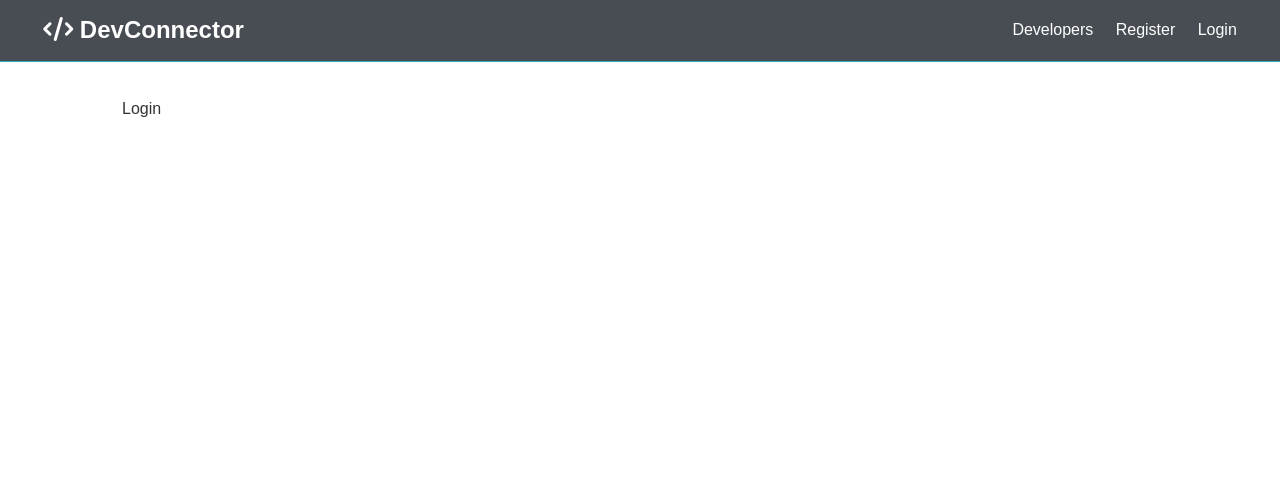
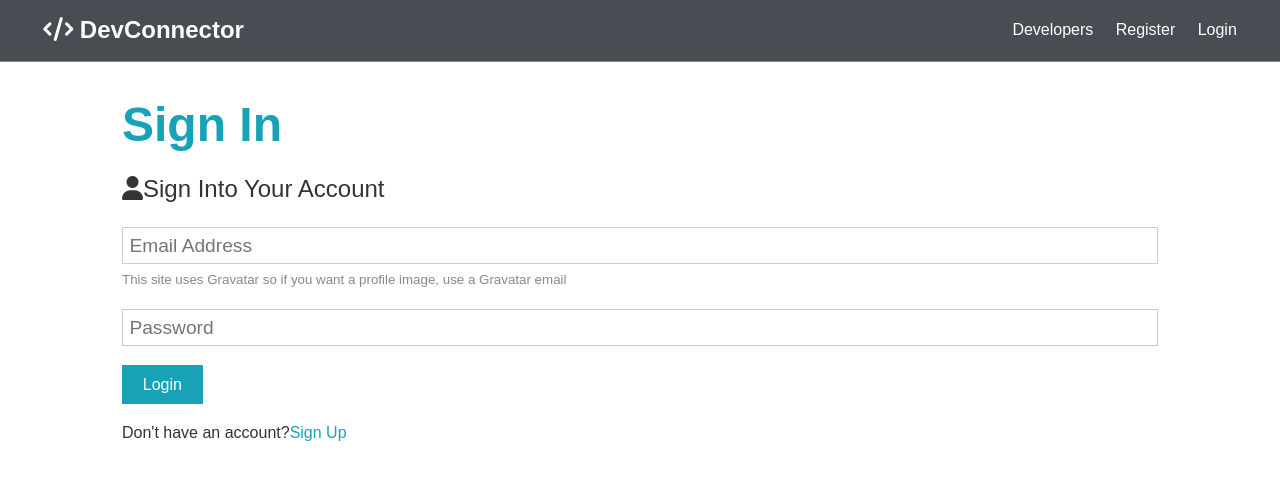
Before and after one commit to edyq/mern_udemy, a React (Create React App) app in the folder client/: page /login in a window 1280 px wide. Shown: the top 480 px of the page. Built offline with nearby package versions, Linux system fonts and the light colour scheme.

Commit message:
35. request example and login form

```diff
--- a/client/src/components/auth/Login.js
+++ b/client/src/components/auth/Login.js
@@ -1,7 +1,63 @@
-import React from 'react'
+import React, { Fragment, useState } from 'react';
+import { Link } from 'react-router-dom';
+import axios from 'axios';
 
 const Login = () => {
-  return <div>Login</div>
+  // formData: the object that stores the data of the form
+  // setFormData: the function that handels the state of the form
+  const [formData, setFormData] = useState({
+    email: '',
+    password: ''
+  });
+
+  const { email, password } = formData;
+
+  const onChange = e => setFormData({ ...formData, [e.target.name]: e.target.value });
+
+  const onSubmit = async e => {
+    e.preventDefault();
+    console.log('SUCCESS');
+  };
+
+  return (
+    <Fragment>
+      <h1 className="large text-primary">Sign In</h1>
+      <p className="lead"><i className="fas fa-user"></i>Sign Into Your Account</p>
+      <form className="form" onSubmit={e => onSubmit(e)}>
+
+        <div className="form-group">
+          <input
+            type="email"
+            placeholder="Email Address"
+            name="email"
+            value={email}
+            onChange={e => onChange(e)}
+            required
+          />
+          <small className="form-text">
+            This site uses Gravatar so if you want a profile image, use a
+            Gravatar email
+          </small>
+        </div>
+        <div className="form-group">
+          <input
+            type="password"
+            placeholder="Password"
+            name="password"
+            value={password}
+            onChange={e => onChange(e)}
+            required
+            minLength="6"
+          />
+        </div>
+        <input type="submit" className="btn btn-primary" value="Login" />
+      </form>
+      <p className="my-1">
+        Don't have an account?
+      <Link to="/register">Sign Up</Link>
+      </p>
+    </Fragment>
+  );
 };
 
-export default Login
+export default Login;
--- a/client/src/components/auth/Register.js
+++ b/client/src/components/auth/Register.js
@@ -1,4 +1,6 @@
 import React, { Fragment, useState } from 'react';
+import axios from 'axios';
+import { Link } from 'react-router-dom';
 
 const Register = () => {
   // formData: the object that stores the data of the form
@@ -14,12 +16,28 @@ const Register = () => {
 
   const onChange = e => setFormData({ ...formData, [e.target.name]: e.target.value });
 
-  const onSubmit = e => {
+  const onSubmit = async e => {
     e.preventDefault();
     if (password !== password2) {
       console.log('Password do not match')
     } else {
-      console.log(formData)
+      const newUser = {
+        name,
+        email,
+        password,
+      }
+      try {
+        const config = {
+          headers: {
+            'Content-Type': 'application/json'
+          }
+        }
+        const body = JSON.stringify(newUser);
+        const res = await axios.post('/api/users', body, config);
+        console.log(res.data);
+      } catch (error) {
+        console.error(error.response.data);
+      }
     }
   }
   return (
@@ -76,7 +94,7 @@ const Register = () => {
       </form>
     <p className="my-1">
       Already have an account?
-      <a href="login.html">Sign In</a>
+      <Link to="/login">Sign In</Link>
     </p>
   </Fragment>
   )
```
